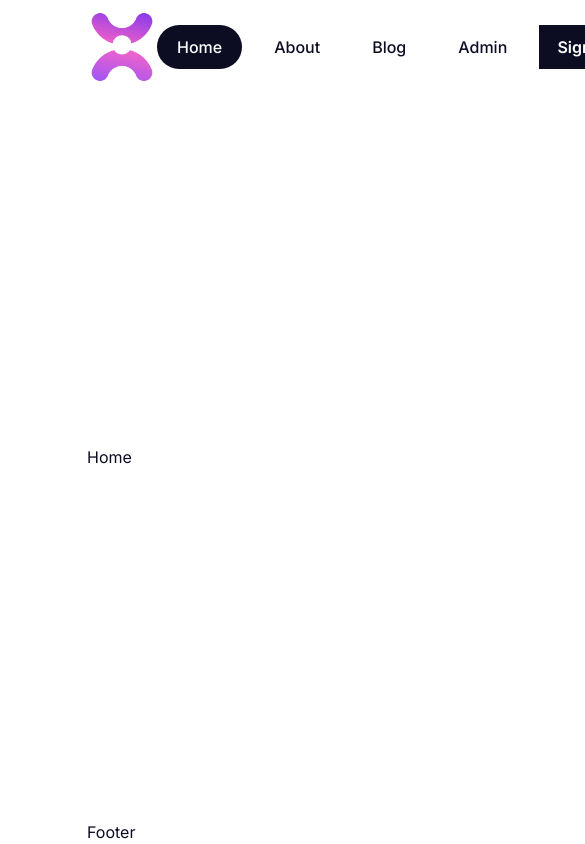
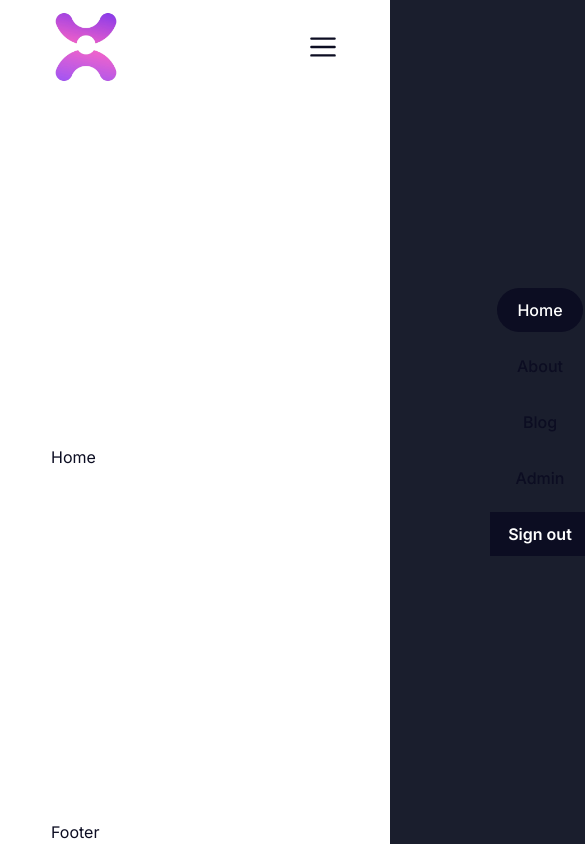
Before and after one commit to adrianurs/next-agency, a Next.js app: page / in a window 390 px wide. Shown: the top 844 px of the page, 585 px wide, since content can reach past the window. Built offline with nearby package versions, Linux system fonts and the light colour scheme.

Commit message:
added sidebar menu and icons package

```diff
--- a/package.json
+++ b/package.json
@@ -18,6 +18,7 @@
     "@types/node": "^20",
     "@types/react": "^18",
     "@types/react-dom": "^18",
+    "@heroicons/react": "^2.1.1",
     "autoprefixer": "^10.0.1",
     "eslint": "^8",
     "eslint-config-next": "14.1.0",
--- a/src/app/globals.css
+++ b/src/app/globals.css
@@ -44,6 +44,6 @@ body {
 
 @layer components {
   .main-container {
-    @apply h-screen px-12 w-4/5 flex flex-col justify-between;
+    @apply h-screen px-12 w-4/5 flex flex-col justify-between sm:px-3;
   }
 }
--- a/src/components/index.ts
+++ b/src/components/index.ts
@@ -1,4 +1,4 @@
 export * from './buttons';
-export * from './navbar';
 export * from './footer';
 export * from './logo';
+export * from './navbar';
--- a/src/components/navbar/component.tsx
+++ b/src/components/navbar/component.tsx
@@ -2,6 +2,7 @@ import { FC } from 'react';
 import { Links } from './links';
 import { Logo } from '@/components';
 import styles from './styled.module.css';
+import { Sider } from './sider';
 
 export const Navbar: FC = () => {
   return (
@@ -10,6 +11,7 @@ export const Navbar: FC = () => {
       <div className={styles.nav_wrapper}>
         <Links />
       </div>
+      <Sider />
     </div>
   );
-}
+};
--- /dev/null
+++ b/src/components/navbar/sider/component.tsx
@@ -0,0 +1,29 @@
+'use client';
+import { FC, useState } from 'react';
+import { Links } from '../links';
+import { Bars3Icon, XMarkIcon } from '@heroicons/react/20/solid';
+import styles from './styled.module.css';
+
+export const Sider: FC = () => {
+  const [isOpen, setIsOpen] = useState(false);
+
+  return (
+    <>
+      <Bars3Icon
+        onClick={() => setIsOpen((prev) => !prev)}
+        className={styles.menu_button}
+        height={30}
+        width={30}
+      />
+      <div className={`${styles.sider_container} ${isOpen ? 'translate-x-0' : 'translate-x-full'}`}>
+        <XMarkIcon
+          onClick={() => setIsOpen((prev) => !prev)}
+          className={styles.close_menu_button}
+          height={30}
+          width={30}
+        />
+        <Links />
+      </div>
+    </>
+  );
+};
--- /dev/null
+++ b/src/components/navbar/sider/index.ts
@@ -0,0 +1 @@
+export { Sider } from './component';
--- /dev/null
+++ b/src/components/navbar/sider/styled.module.css
@@ -0,0 +1,12 @@
+.menu_button {
+	color: var(--primary-darker);
+	@apply w-8 h-8 hover:cursor-pointer hidden sm:flex;
+}
+
+.close_menu_button {
+	@apply menu_button absolute top-2 right-2;
+}
+
+.sider_container {
+	@apply fixed top-0 right-0 bg-slate-950 bg-opacity-90 ease-in-out duration-200 h-screen w-[300px] flex-col justify-center items-center gap-3 hidden sm:flex;
+}
--- a/src/components/navbar/styled.module.css
+++ b/src/components/navbar/styled.module.css
@@ -3,5 +3,5 @@
 }
 
 .nav_wrapper {
-	@apply flex items-center gap-3;
+	@apply flex items-center gap-3 sm:hidden;
 }
--- a/tailwind.config.ts
+++ b/tailwind.config.ts
@@ -1,20 +1,31 @@
-import type { Config } from "tailwindcss";
+import type { Config } from 'tailwindcss';
 
 const config: Config = {
   content: [
-    "./src/views/**/*.{js,ts,jsx,tsx,mdx}",
-    "./src/components/**/*.{js,ts,jsx,tsx,mdx}",
-    "./src/app/**/*.{js,ts,jsx,tsx,mdx}",
+    './src/views/**/*.{js,ts,jsx,tsx,mdx}',
+    './src/components/**/*.{js,ts,jsx,tsx,mdx}',
+    './src/app/**/*.{js,ts,jsx,tsx,mdx}'
   ],
   theme: {
+    variants: {
+      extends: {
+        backgroundOpacity: ['active']
+      }
+    },
     extend: {
       backgroundImage: {
-        "gradient-radial": "radial-gradient(var(--tw-gradient-stops))",
-        "gradient-conic":
-          "conic-gradient(from 180deg at 50% 50%, var(--tw-gradient-stops))",
-      },
+        'gradient-radial': 'radial-gradient(var(--tw-gradient-stops))',
+        'gradient-conic': 'conic-gradient(from 180deg at 50% 50%, var(--tw-gradient-stops))'
+      }
     },
+    screens: {
+      sm: { max: '767px' },
+      md: { min: '768px', max: '1023px' },
+      lg: { min: '1024px', max: '1279px' },
+      xl: { min: '1280px', max: '1535px' },
+      '2xl': { min: '1536px' }
+    }
   },
-  plugins: [],
+  plugins: []
 };
 export default config;
```
Also changed, not shown: 1 other file (tests, documents, lock files or other folders). Lines whose indentation alone changed are shown as unchanged.
